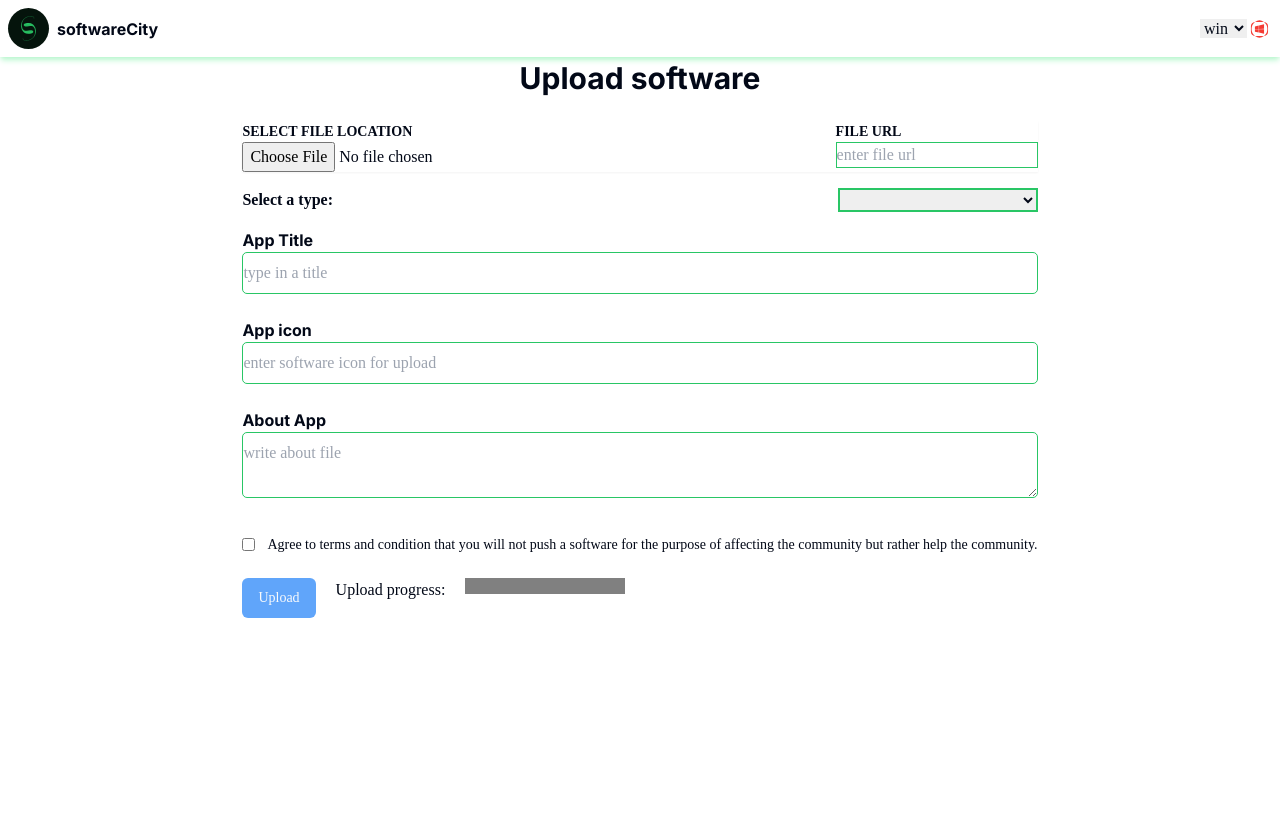
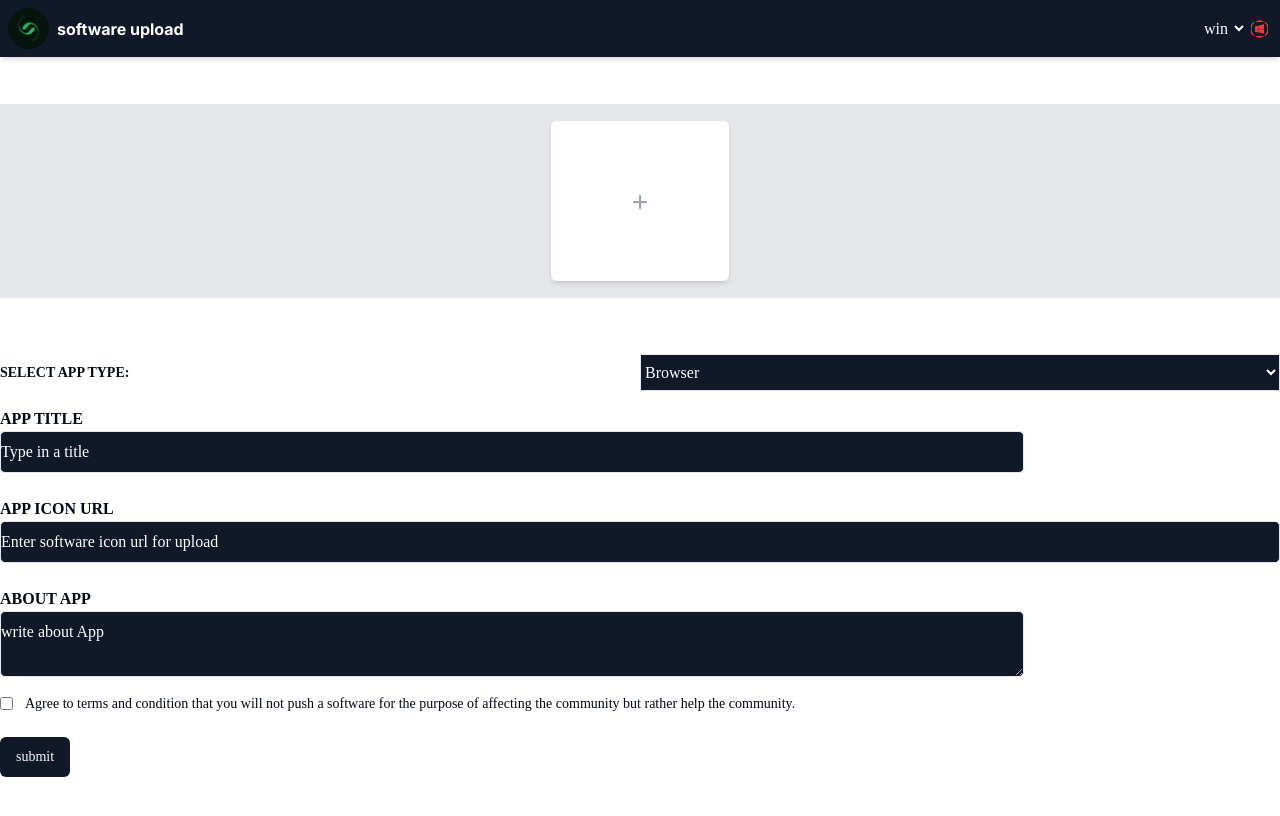
Before and after one commit to hcoretech/software_city, a Next.js app: page /Home in a window 1280 px wide. Shown: the top 816 px of the page. Built offline with nearby package versions, Linux system fonts and the light colour scheme.

Commit message:
made changes to upload

```diff
--- a/components/create.tsx
+++ b/components/create.tsx
@@ -84,15 +84,22 @@ export default function Create ()  {
 
 
     return (
-        <section className=" py-14">
-             <form onSubmit={handleSubmit} encType="multipart/form-data" className="gap-5 flex flex-col px-4 " >
+        <section className=" py-16  w-full ">
+             <form onSubmit={handleSubmit} encType="multipart/form-data" className="  " >
              <div>
-               <h1 className="text-[30px] text-center font-sans   font-bold">
+               {/* <h1 className="text-[20px] text-center font-sans sm:text-[15px]   font-bold">
                   Upload software
-               </h1>
+               </h1> */}
              </div>
-                <div className="flex flex-col ">
-                    <div className=" justify-between flex flex-row shadow-sm ">
+             <div className=" ">
+                <div  className=" flex justify-around my-10 border bg-gray-200 py-4">
+
+                    <Button className= " transition delay-300 duration-300 ease-in-out bg-white text-gray-400 p-20 shadow-md font-bold text-[30px] ">
+                     +
+                    </Button>
+                  </div>
+                    {/* <div className=" justify-between flex flex-row shadow-sm  ">
+                     <div>
                      <label className="">
                        <h1 className="font-bold text-[14px] font-inter"> SELECT FILE LOCATION </h1>
                        <input  className=""
@@ -103,8 +110,8 @@ export default function Create ()  {
                           placeholder="select file"
                         />
                         </label>
-                        {/* <span> OR </span> */}
-
+                        </div>
+                       <div>
                        <label className="">
                          <h1 className="font-bold text-[14px] font-inter"> FILE URL </h1>
                          <input  className=" border border-[#29C665] "
@@ -114,18 +121,19 @@ export default function Create ()  {
                           placeholder="enter file url"
                          />
                       </label>
+                      </div>
 
-                    </div>
+                    </div> */}
 
                     <div className="flex flex-col gap-4 py-4 ">
                      <div>
-                     <label className="flex flex-row justify-between">
-                       <h1 className="font-bold"> Select a type:</h1>
-                     <select className="w-[200px] border-2 border-[#29C665]"   onChange={(e)=>{
+                     <label className="flex flex-row justify-between items-center ">
+                       <h1 className="font-bold text-[14px]"> SELECT APP TYPE:</h1>
+                     <select className="w-[50%] py-2  border  bg-gray-900 text-white"    onChange={(e)=>{
                         setType(e.target.value)
                      }}>
-                        <option value=''>
-
+                        <option value='browser'>
+                             Browser
                          </option>
                      <option value='office'>
                              Office
@@ -140,36 +148,37 @@ export default function Create ()  {
 
                      <div className="flex flex-col  gap-6">
                      <label className="flex flex-col">
-                     <p className="font-bold font-sans">App Title</p>
+                     <p className="font-bold ">APP TITLE</p>
                        <input
-                        className= " py-2 border-[#29C665]   border rounded-[5px] "
+                        className= " py-2  placeholder-white bg-gray-900  w-[80%]   border rounded-[5px] "
                         name="title"
                         type='text'
                         onChange={(e)=>setTitle(e.target.value)}
                         value={title}
-                        placeholder="type in a title"
+                        placeholder="Type in a title"
+
                        />
                        </label>
                        <label className="flex flex-col">
-                       <p className="font-bold font-sans">App icon</p>
+                       <p className="font-bold ">APP ICON URL</p>
                        <input
-                       className="py-2 border-[#29C665]  border rounded-[5px]"
+                       className="py-2 placeholder-white  bg-gray-900  border rounded-[5px]"
                         name="imageLink"
                         type='text'
                         onChange={(e)=>setImageLink(e.target.value)}
                         value={imageLink}
-                        placeholder="enter software icon for upload  "
+                        placeholder="Enter software icon url for upload  "
                        />
                        </label>
                        <label className="flex flex-col">
-                        <p className="font-bold font-sans">About App</p>
+                        <p className="font-bold ">ABOUT APP</p>
                        <textarea
-                        className="py-2 border-[#29C665]  border rounded-[5px]"
+                        className="py-2   placeholder-white  bg-gray-900  w-[80%]   border rounded-[5px]"
                         name="description"
                         lang="eng"
                         onChange={(e)=>setDescription(e.target.value)}
                         value={description}
-                        placeholder="write about file"
+                        placeholder="write about App"
                        />
                        </label>
                        </div>
@@ -188,11 +197,11 @@ export default function Create ()  {
 
                   </div>
 
-                  <div className="flex flex-row gap-5 justify-space-between ">
+                  <div className="flex flex-row gap-5 mt-5 justify-space-between ">
                     <Button type='submit'
-                       className="bg-blue-400 hover:bg-blue-200"
+                       className="bg-gray-900 hover:bg-blue-200"
                        disabled={loading}>
-                        {loading ? <LuLoader2  className="animate-spin text-white w-[25px] h-[25px]"/>:'Upload'}
+                        {loading ? <LuLoader2  className="animate-spin text-white w-[25px] h-[25px]"/>:'submit'}
                     </Button>
                    {
                     loading &&
@@ -205,8 +214,17 @@ export default function Create ()  {
                    >
                       stop
                    </Button>
-                 }
-                 Upload progress: <progress color="" value={progress} max={100} />
+                   }
+
+                 {
+                 loading &&(
+               <div className="border-b-4 border-l-4 border-l-[#29c665]  border-t-[#29C665] border-t-4 p-1 w-[40px] h-[40px]  rounded-full">
+                  <p className="text-center animate-pulse">
+                      {progress}
+                  </p>
+               </div>
+                 )
+               }
              </div>
 
           </form>
--- a/components/header.tsx
+++ b/components/header.tsx
@@ -1,43 +1,122 @@
 'use client'
 import Image from "next/image";
+import { useSearchParams } from "next/navigation";
 import { useState,useEffect } from "react";
+import { usePathname } from "next/navigation";
+import { navLink } from "../lib/navBaricon";
+import { resolve } from "node:path";
 
  export const Header =  ({osType,set})=>{
 
-  const [change,setChange] = useState<string>();
+  const pathname = usePathname();
+
+  const [change,setChange] = useState<string>("");
+  const [rotate,setRotate] = useState<number>(0);
+
+  console.log(change)
 
   const handleChange = (event)=>{
-    set(event.target.value);
+    setChange(event.target.value);
+    pathname
+    console.log(change)
   }
+
+
+    function rotateFunction (){
+    if(rotate < 0){
+      setRotate(500);
+      return rotate
+    }
+    if(rotate > 0){
+      setRotate(0)
+      return rotate;
+    }
+   }
+
+   async function intervalFunction(){
+      rotateFunction();
+     console.log(rotate)
+    let animate = "animate-spin";
+    // const interval =  setInterval(()=>{
+    //   console.log( animate);
+    // },rotate);
+
+    setTimeout(
+     ()=> {
+      return new Promise((resolve,reject)=>{
+
+          if(rotate>0){
+            resolve("animate-spin");
+          }
+      })
+     },5000
+    )
+
+   }
+
+  let spin;
+  let stop;
+
   useEffect(()=>{
+    rotateFunction();
 
-  },[set])
+    const  value = rotateFunction();
+    console.log(value)
+     const active = rotate === 500 ;
+     const  inactive = rotate > 500;
+     spin = active && "animate-spin";
+     stop =inactive &&  "" ;
+  //  console.log( intervalFunction());
+
+    // setTimeout(
+    //   ()=>{
+    //     clearInterval(interval);
+    //   },
+    //   500
+    // )
+  },[]);
 
      return(
 
-         <header className=" justify-between max-h-screen left-0  top-0 right-0  flex items-center  p-2 shadow-md shadow-green-200 fixed ">
+         <header className=" justify-between  max-h-screen left-0  top-0 right-0  flex items-center bg-gray-900  p-2 shadow-md  fixed ">
           <div className="gap-2 flex items-center">
 
           <div className="p-2 bg-[#05140C] rounded-full">
-            <Image className="w-[25px] h-[25px]" width={50} height={50} src='/main.svg' alt="logo"/>
+
+
+            <Image className="w-[25px] h-[25px] animate-spin  duration-1 delay-100 "  width={50} height={50} src='/main.svg' alt="logo"/>
+
+
             </div>
-            <h1 className="font-sans font-bold text-md"> softwareCity</h1>
+
+               {navLink.map((value,index)=>{
+                         const active = pathname === value.route;
+                         const color = active && (" text-[#29C665] ");
+                         const round = active && ("p-1 border-2  rounded-full  text-[#29C665] shadow-md shadow-[#29C665] bg-white");
+                       return (
+                           <h1 className="font-sans text-white font-bold text-md" key={value.heading}>
+                             {active &&(value.heading)}
+                          </h1>
+                       )
+             }
+               )
+              }
             </div>
           <div className="flex items-center">
             <div>
-              <select value={change} >
-                <option value="Windows" onChange={handleChange}>
+              <select value={change} className="bg-gray-900 text-white" onChange={handleChange} >
+                <option className="bg-gray-900 " value="Windows" >
                      win
-
                 </option>
-                <option value="Mac"  onChange={handleChange}>
+                <option className="bg-gray-900 " value="Mac" >
                    mac
                 </option>
               </select>
             </div>
             <div>
             {
-              (osType === "Windows") ?(
+              change === "Windows" ?(
+
                        <Image
                          src="/windows.svg"
                          width={25}
@@ -45,13 +124,20 @@ import { useState,useEffect } from "react";
                          alt="image"
                           />
 
-              ): (osType === "Mac") && (
+              ): change === "Mac" ?(
                 <Image
                 src="/apple.svg"
                 width={25}
                 height={25}
                 alt="image"
                />
+              ):(
+                <Image
+                         src="/windows.svg"
+                         width={25}
+                         height={25}
+                         alt="image"
+                          />
               )
             }
             </div>
--- a/lib/navBaricon.ts
+++ b/lib/navBaricon.ts
@@ -5,7 +5,8 @@ export const navLink = [
         label:"upload",
         route:"/Home",
         icon1: "/cloud1.svg",
-        icon2: "/cloud2.svg"
+        icon2: "/cloud2.svg",
+        heading:"software upload"
 
     },
 
@@ -13,13 +14,15 @@ export const navLink = [
         label:"Discover",
         route:"/discover",
         icon1:"/hardrive1.svg",
-        icon2:"/hardrive2.svg"
+        icon2:"/hardrive2.svg",
+        heading:"Home"
     },
     {
         label:"Search",
         route:"/downloads",
         icon1:"/search1.svg",
-        icon2:"/search2.svg"
+        icon2:"/search2.svg",
+        heading:"search"
     },
     // {
     //     label:"Downloads",
@@ -32,7 +35,8 @@ export const navLink = [
         label:"Community",
         route:"/community",
         icon1:"/community1.svg",
-        icon2:"/community2.svg"
+        icon2:"/community2.svg",
+        heading:"community"
 
     }
 ]
```
